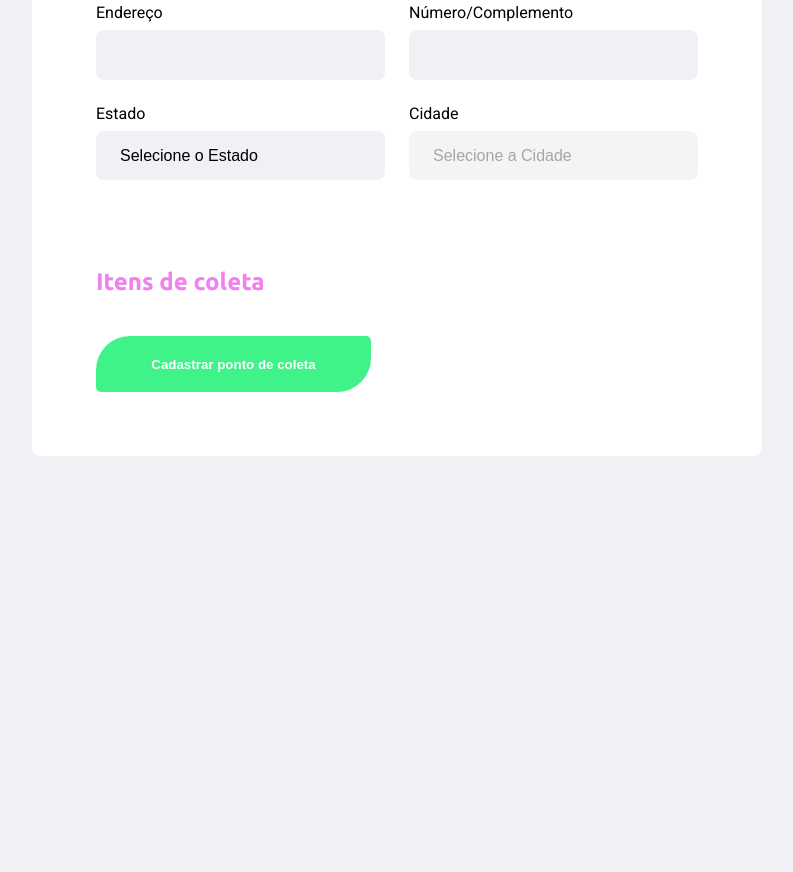
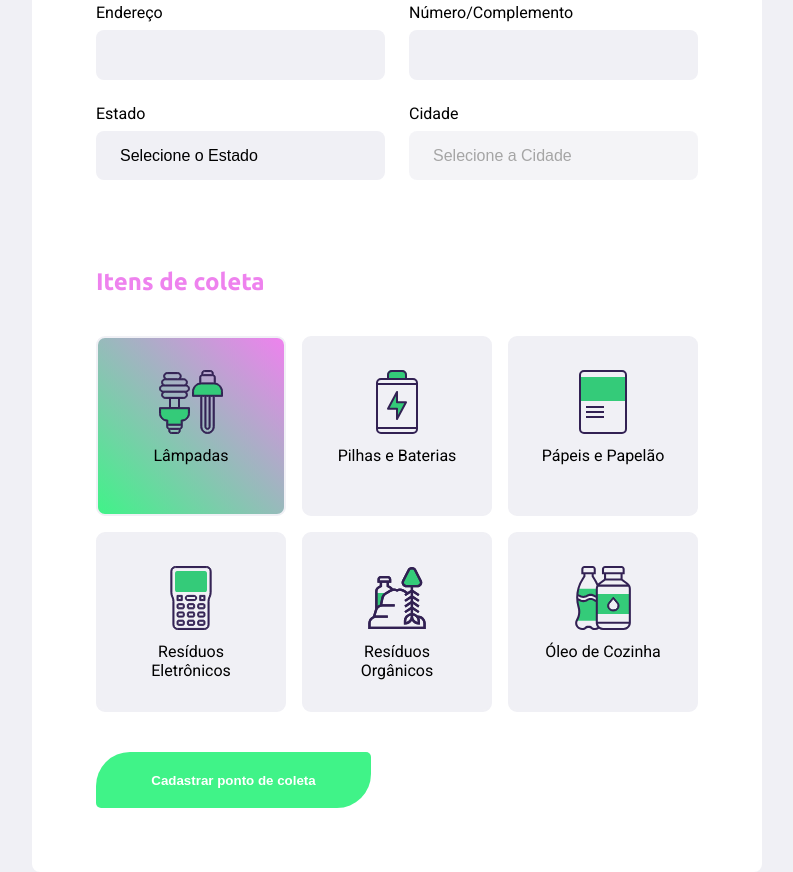
Before and after one commit to PaulaSena/Ecoleta, a plain HTML site: page create-point.html in a window 1280 px wide. Shown: the part 508-1380 px from the top of the page, without its empty margins (58-851 px from the left). Before the commit the page ends 964 px from the top, so only its background shows below. Drawn offline with Linux system fonts and the light colour scheme; no server answers.

Commit message:
CSS grid

```diff
--- a/Step by/Notas - NextLevelWeek step by .txt
+++ b/Step by/Notas - NextLevelWeek step by .txt
@@ -7,6 +7,7 @@ Atalhos:
 * F12 - Ferramenta Desenvolvedor. control + r
 * ! - Corpo de pagina.
 *Ctrl+/ - Adicionar comentario   /* comentario */
+Ctrl + D para rescrever com referêcia
 
 Ferramentas:
 
--- a/create-point.html
+++ b/create-point.html
@@ -42,17 +42,17 @@
 
                         <div class="field">
                          <label for="name"> Nome da entidade</label>
-                            <input type="text" name="name">
+                            <input type="text" name="name" required>
                         </div>
 
                  <div class="field-group">
                        <div class="field">
                         <label for="address"> Endereço </label>
-                           <input type="text" name="address">
+                           <input type="text" name="address" required>
                        </div>
                        <div class="field">
                         <label for="address2"> Número/Complemento </label>
-                           <input type="text" name="address2">
+                           <input type="text" name="address2" required>
                     </div>
                 </div>
 
@@ -64,17 +64,19 @@
                 <div class="field-group">
                     <div class="field">
                      <label for="state"> Estado </label>
-                        <select name="uf">
+                        <select name="uf" required>
                             <option value=""> Selecione o Estado</option>
                          <!-- <option value="1"> opção 1 Estado</option> -->
                         </select>
-                        <input type="hidden" name="state">
+                        <input type="hidden" name="state" required>
+                        <!-- esconder input para não aparecer dados na url-->
 
                     </div>
                     <!-- Esse option fica desabilitado até que os dados sejem populados da função getCities(event) -->
                     <div class="field">
                      <label for="city"> Cidade </label>
-                     <select name="city" disabled>
+                     <select type="hidden" name="city"  disabled required>
+
                      <!--  <select type="city"disabled> -->
                             <option value=""> Selecione a Cidade</option>
                         </select>
@@ -84,9 +86,48 @@
 
                     </fieldset>
 
+
+
                     <fieldset>
                         <legend> <h2>Itens de coleta</h2></legend>
 
+                    <div class="itens-grid">
+
+                        <li data-id="1" class="selected">
+                            <img src="icones/lampadas.svg" alt="Lâmpadas">
+                            <span> Lâmpadas</span>
+
+                        </li>
+
+                        <li data-id="2">
+                            <img src="icones/baterias.svg" alt="Pilhas e Baterias">
+                            <span> Pilhas e Baterias</span>
+
+                        </li>
+                        <li data-id="3">
+                            <img src="icones/papeis-papelao.svg" alt="Pápeis e Papelão">
+                            <span> Pápeis e Papelão</span>
+
+                        </li>
+                        <li data-id="4">
+                            <img src="icones/eletronicos.svg" alt="Resíduos Eletrônicos">
+                            <span> Resíduos Eletrônicos</span>
+
+                        </li>
+
+                        <li data-id="5">
+                            <img src="icones/organicos.svg" alt="Resíduos Orgânicos">
+                            <span> Resíduos Orgânicos</span>
+
+                        </li>
+
+                        <li data-id="6">
+                            <img src="icones/oleo.svg" alt="Óleo de Cozinha">
+                            <span> Óleo de Cozinha</span>
+
+                        </li>
+
+                    </div>
 
 
                     </fieldset>
--- a/scripts/create-point.js
+++ b/scripts/create-point.js
@@ -18,14 +18,27 @@
 
       populateUFs()
 
+      // const stateInput  esconder input para não aparecer dados na url -->
 
       function getCities(event) {
         const citySelect = document.querySelector("[name=city]")
-        const stateInput = document.querySelector("input[name=state]")
+        const stateInput = document.querySelector("[name=state]")
 
         const ufValue = event.target.value
 
+        const indexOfSelectedState=event.target.selectedIndex
+        stateInput.value=event.target.options[indexOfSelectedState].text
+
+
+    //    const indexOfSelectedCity=event.target.selectedIndex
+      //  citySelect.value=event.target.options[indexOfSelectedCity].text
+
         const url = `https://servicodados.ibge.gov.br/api/v1/localidades/estados/${ufValue}/municipios`
+
+//Limpando campo para o carregamento
+citySelect.innerHTML ="<option value>Selecione a Cidade</option>"
+citySelect.disabled=true
+
 
         fetch(url)
         .then( res => res.json())
@@ -33,10 +46,11 @@
 
           for( const city of cities ){
 
-          citySelect.innerHTML += `<option value="${city.id}">${city.nome}</option>`
+          citySelect.innerHTML += `<option value="${city.nome}">${city.nome}</option>`
           }
 
           citySelect.disabled=false
+
 
 
           })
@@ -51,6 +65,15 @@ document
     .addEventListener("change", getCities)
 
 
+
+  const itensToCollect = document.querySelectorAll('.itens-grid li')
+   for (const item of itensToCollect){
+     item.addEventListener("click",handleSelectedItem)
+   }
+
+   function handleSelectedItem(event){
+     console.log(event.target)
+   }
 
 // Execute a function populateUFs(){
 // carregado o no console f12 o evento.target e exibido o campo Utilizado.
--- a/styles/create-point.css
+++ b/styles/create-point.css
@@ -144,5 +144,46 @@ form button:hover{
     height: 70px;
     background-image: linear-gradient(to bottom right,violet, var(--primary-color));
     box-shadow: 2px 2px 8px 2px rgba(0, 0, 0, 0.408);
+}
+
+.itens-grid{
+    display: grid;
+    grid-template-columns:1fr 1fr 1fr;
+    gap: 16px;
+    margin-bottom: 40px;
+}
+/* gap espaço entre itens
+  retigrar ponto da linsta list-style: none; */
+.itens-grid li{
+    background-color: #f0f0f5;
+    list-style: none;
+    border:2px solid #f0f0f5;
+    height: 180px;
+    border-radius: 9px;
+    padding: 32px 24px 16px;
+    display: flex;
+    Flex-direction:column;
+    align-items: center;
+    justify-content: space-between;
+    text-align: center;
+    /*Mão*/
+    cursor: pointer;
+}
+.itens-grid li:hover{
+    background-image: linear-gradient(to bottom left,violet, var(--primary-color));
+    box-shadow: 1px 1px 4px 1px rgba(0, 0, 0, 0.408);
+}
+.itens-grid li span{
+    flex: 1;
+    margin-top: 12px;
+    display: flex;
 
 }
+.itens-grid li.selected{
+    background-image: linear-gradient(to bottom left,violet, var(--primary-color));
+}
+
+.itens-grid li img,
+.itens-grid li span{
+    pointer-events: none;
+}
```
